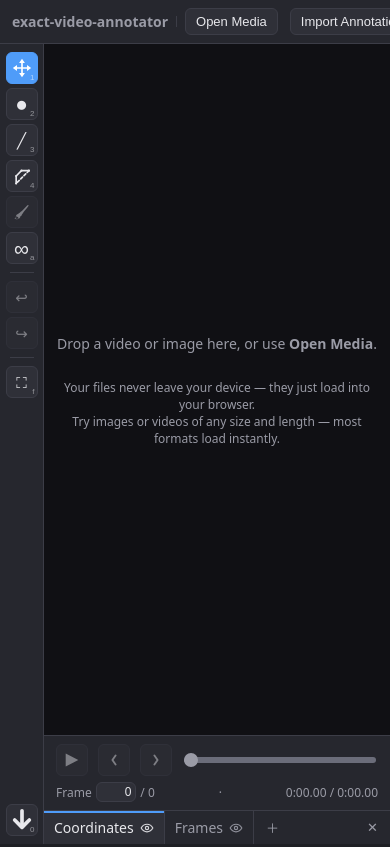
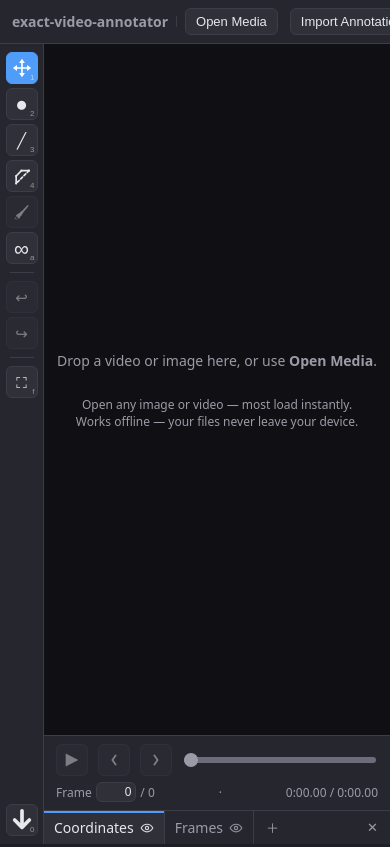
Before and after one commit to jasper-tms/exact-video-annotator, a plain HTML site: page index.html in a window 390 px wide. Shown: the top 847 px of the page. Drawn offline with Linux system fonts and the light colour scheme.

Commit message:
Shorten the empty-canvas subtitle so each line fits on a phone

```diff
--- a/index.html
+++ b/index.html
@@ -105,8 +105,8 @@
                second line instead of the first (see #drop-hint in style.css). -->
           <p class="drop-hint-for-pointer">Drop a video or image here, or use <strong>Open Media</strong>.</p>
           <p class="drop-hint-for-touch">Press <strong>Open Media</strong> above to get started.</p>
-          <p class="drop-hint-details">Your files never leave your device — they just load into your browser.<br>
-             Try images or videos of any size and length — most formats load instantly.</p>
+          <p class="drop-hint-details">Open any image or video — most load instantly.<br>
+             Works offline — your files never leave your device.</p>
         </div>
         <!-- Containers with no central index (WebM/MKV, fragmented MP4, Ogg)
              are indexed by a full pass over the file, which is the one part of
```
